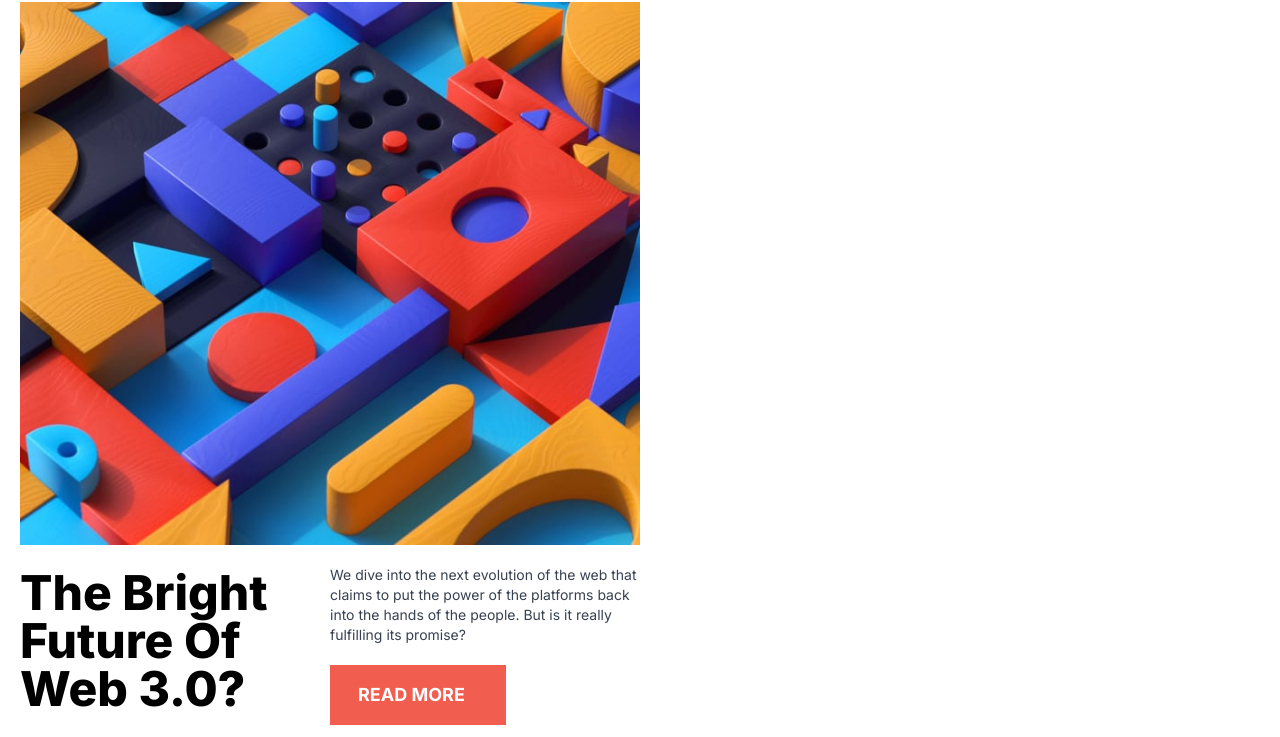
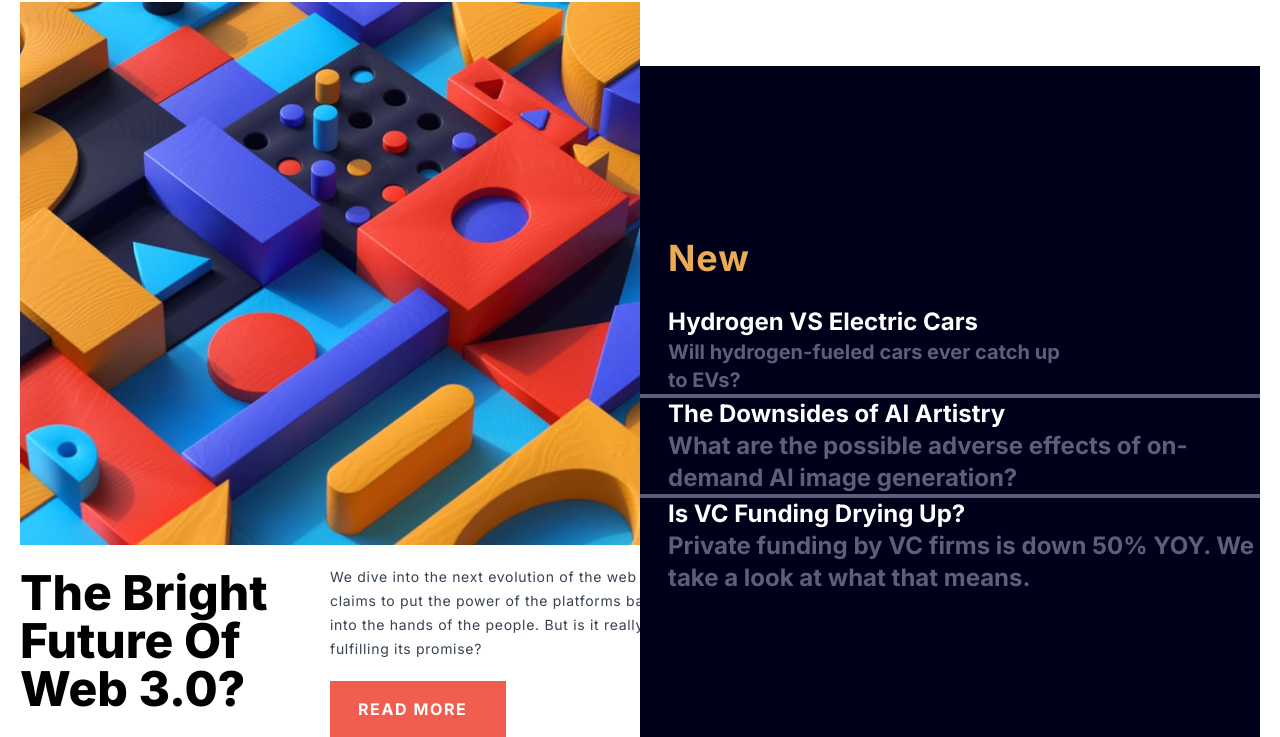
Before and after one commit to snehap02/news-homepage-frontendmentor, a website built with Vite: page index.html in a window 1280 px wide. Shown: the part 80-817 px from the top of the page. Built offline with nearby package versions, Linux system fonts and the light colour scheme.

Commit message:
new changes

```diff
--- a/index.html
+++ b/index.html
@@ -53,14 +53,28 @@
             <div class="sub-section md:grid md:grid-cols-2">
                 <h1 class="text-4xl font-onlyFont font-extrabold w-72 sm:text-5xl mt-6">The Bright Future Of Web 3.0?</h1>
                 <div class="second-sub-section flex flex-col gap-5">
-                    <h3 class="font-onlyFont text-sm font-medium text-gray-700 w-firstwidth mt-5">We dive into the next evolution of the web that claims to put the power of the platforms back into the hands of the people. But is it really fulfilling its promise?</h3>
-                    <a href="#" class="uppercase font-onlyFont text-lg bg-button text-white font-bold px-7 py-4 w-44">Read More</a>
+                    <h3 class="font-onlyFont text-sm font-medium text-gray-700 w-firstwidth mt-5 tracking-wider leading-6">We dive into the next evolution of the web that claims to put the power of the platforms back into the hands of the people. But is it really fulfilling its promise?</h3>
+                    <a href="#" class="uppercase font-onlyFont text-base bg-button text-white font-bold px-7 py-4 w-44 tracking-widest">Read More</a>
                 </div>
             </div>
         </div>
 
-        <div>
-
+        <div class="bg-secondContent flex flex-col mt-16 justify-center items-start">
+            <h1 class="text-yellowish text-4xl font-onlyFont font-bold p-7 tracking-wide">New</h1>
+            <div class="ml-7 w-secondwidth">
+                <h2 class="text-white text-2xl font-bold font-onlyFont">Hydrogen VS Electric Cars</h2>
+                <p class="font-onlyFont text-xl font-semibold text-secondUnderText">Will hydrogen-fueled cars ever catch up to EVs?</p>
+            </div>
+            <div class="bg-secondUnderText w-full h-1"></div>
+            <div class="ml-7">
+                <h2 class="text-white text-2xl font-bold font-onlyFont">The Downsides of AI Artistry</h2>
+                <p class="font-onlyFont text-2xl font-semibold text-secondUnderText">What are the possible adverse effects of on-demand AI image generation?</p>
+            </div>
+            <div class="bg-secondUnderText w-full h-1"></div>
+            <div class="ml-7">
+                <h2 class="text-white text-2xl font-bold font-onlyFont">Is VC Funding Drying Up?</h2>
+                <p class="font-onlyFont text-2xl font-semibold text-secondUnderText">Private funding by VC firms is down 50% YOY. We take a look at what that means.</p>
+            </div>
         </div>
     </section>
 
--- a/tailwind.config.js
+++ b/tailwind.config.js
@@ -17,7 +17,8 @@ module.exports = {
         onlyFont: 'Inter'
       },
       width:{
-        firstwidth: '320px'
+        firstwidth: '350px',
+        secondwidth: '410px'
       },
       colors:{
         firstBg: 'rgba(0, 0, 0, 0.47)',
```
